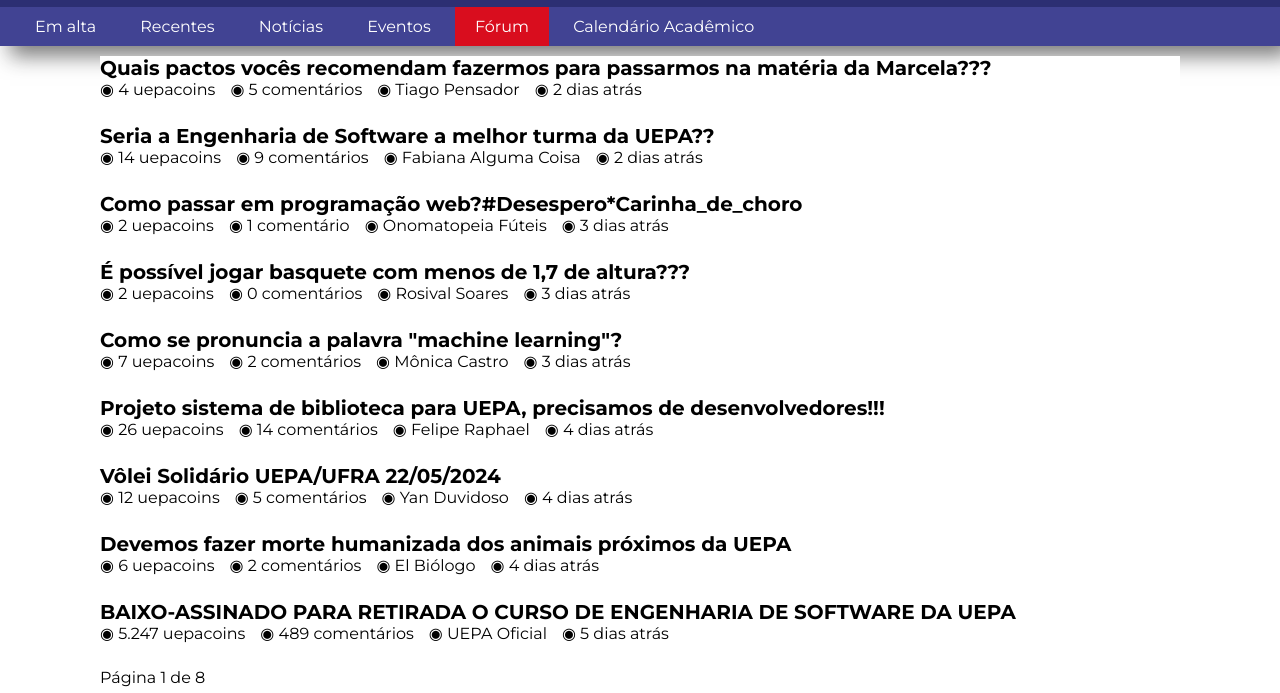
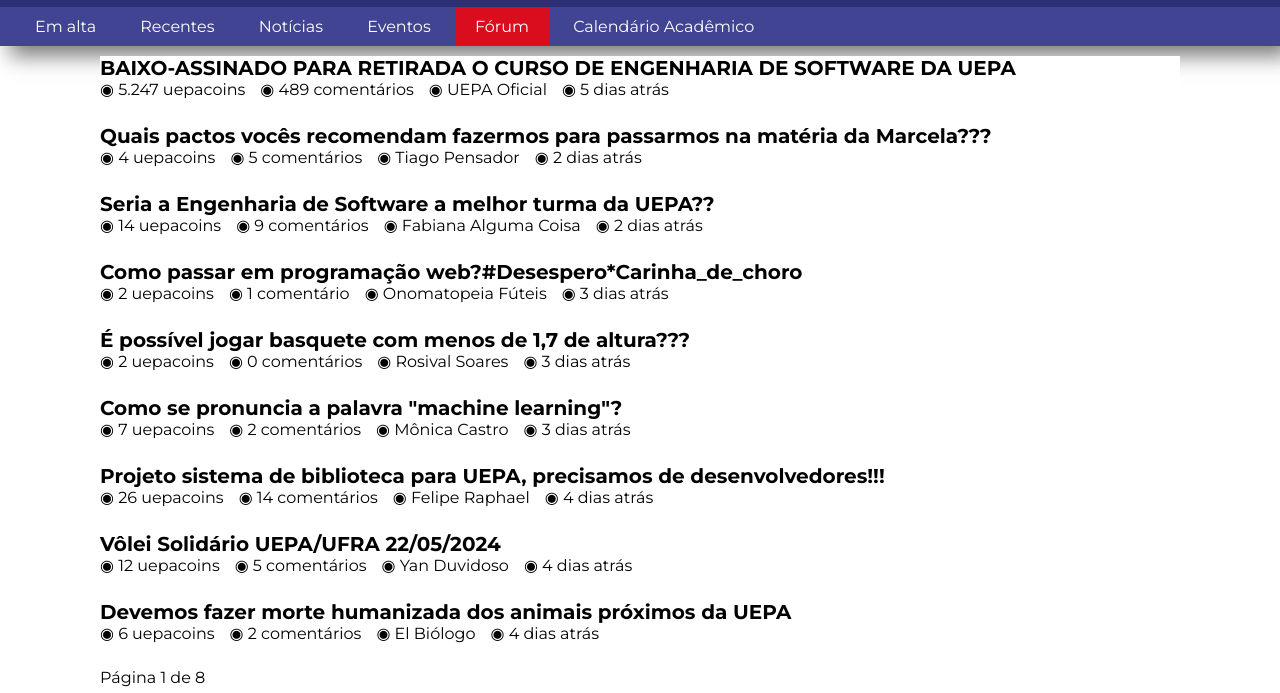
Before and after one commit to Engenharia-de-Software-da-UEPA/projeto-desenvolvimento-web, a plain HTML site: page paginas/forum.html in a window 1280 px wide. Shown: the part 92-785 px from the top of the page. Drawn offline with Linux system fonts and the light colour scheme.

Commit message:
Finalização da página topicoForum.html, e adicao de alguns elementos css

```diff
--- a/paginas/forum.html
+++ b/paginas/forum.html
@@ -8,7 +8,7 @@
     <link rel="icon" href="../imagens/uepafavicon.png" type="image/png">
     <link rel="stylesheet" href="https://cdnjs.cloudflare.com/ajax/libs/font-awesome/6.5.2/css/all.min.css"
         integrity="sha512-SnH5WK+bZxgPHs44uWIX+LLJAJ9/2PkPKZ5QiAj6Ta86w+fsb2TkcmfRyVX3pBnMFcV7oQPJkl9QevSCWr3W6A=="
-    crossorigin="anonymous" referrerpolicy="no-referrer"/>
+        crossorigin="anonymous" referrerpolicy="no-referrer" />
     <title>UEPA Hub: Seu espaço virtual de comunicação universitária</title>
 </head>
 
@@ -16,8 +16,7 @@
     <header>
         <div class="cabecalho__inicial">
             <picture>
-                <source srcset="../imagens/uepahublogo.png"
-                media="(min-wclassth: 600px)">
+                <source srcset="../imagens/uepahublogo.png" media="(min-wclassth: 600px)">
                 <a href="/index.html">
                     <img class="cabecalho__inicial__logo" src="../../imagens/uepahublogo.png">
                 </a>
@@ -26,8 +25,7 @@
             <div class="cabecalho__inicial__perfil">
                 <p class="cabecalho__inicial__perfil__usuario">Usuário Teste</p>
                 <picture>
-                    <source srcset="../imagens/uepahublogo.png"
-                    media="(min-wclassth: 600px)">
+                    <source srcset="../imagens/uepahublogo.png" media="(min-wclassth: 600px)">
                     <a href="meuperfil.html">
                         <img class="cabecalho__inicial__perfil__foto" src="../imagens/uepahubperfilbranco.png">
                     </a>
@@ -36,12 +34,18 @@
         </div>
         <nav class="cabecalho__navegacao">
             <ul class="cabecalho__itens">
-                <li class="cabecalho__itens__item"><a class="cabecalho__itens__link" href="../index.html">Em alta</a></li>
-                <li class="cabecalho__itens__item"><a class="cabecalho__itens__link" href="recentes.html">Recentes</a></li>
-                <li class="cabecalho__itens__item"><a class="cabecalho__itens__link" href="noticias.html">Notícias</a></li>
-                <li class="cabecalho__itens__item"><a class="cabecalho__itens__link" href="eventos.html">Eventos</a></li>
-                <li class="cabecalho__itens__item"><a class="cabecalho__itens__link__selecionado" href="forum.html">Fórum</a></li>
-                <li class="cabecalho__itens__item"><a class="cabecalho__itens__link" href="#calendario_academico">Calendário Acadêmico</a></li>
+                <li class="cabecalho__itens__item"><a class="cabecalho__itens__link" href="../index.html">Em alta</a>
+                </li>
+                <li class="cabecalho__itens__item"><a class="cabecalho__itens__link" href="recentes.html">Recentes</a>
+                </li>
+                <li class="cabecalho__itens__item"><a class="cabecalho__itens__link" href="noticias.html">Notícias</a>
+                </li>
+                <li class="cabecalho__itens__item"><a class="cabecalho__itens__link" href="eventos.html">Eventos</a>
+                </li>
+                <li class="cabecalho__itens__item"><a class="cabecalho__itens__link__selecionado"
+                        href="forum.html">Fórum</a></li>
+                <li class="cabecalho__itens__item"><a class="cabecalho__itens__link"
+                        href="#calendario_academico">Calendário Acadêmico</a></li>
             </ul>
         </nav>
     </header>
@@ -49,7 +53,21 @@
         <div class="forum">
             <ol>
                 <li>
-                    <div class="forum_main"><strong>Quais pactos vocês recomendam fazermos para passarmos na matéria da Marcela???</strong>
+                    <div class="forum_main"><a href="topicoForum.html" class="estiloTituloForum">
+                            <p><strong class="estiloTituloForum">BAIXO-ASSINADO PARA RETIRADA O CURSO DE ENGENHARIA DE
+                                    SOFTWARE DA UEPA</strong></p>
+                        </a>
+                    </div>
+                    <div class="forum_description">
+                        <p>◉ 5.247 uepacoins</p>
+                        <p>◉ 489 comentários</p>
+                        <p>◉ UEPA Oficial</p>
+                        <p>◉ 5 dias atrás</p>
+                    </div>
+                </li>
+                <li>
+                    <div class="forum_main"><strong>Quais pactos vocês recomendam fazermos para passarmos na matéria da
+                            Marcela???</strong>
                     </div>
                     <div class="forum_description">
                         <p>◉ 4 uepacoins</p>
@@ -99,7 +117,8 @@
                     </div>
                 </li>
                 <li>
-                        <div class="forum_main"><strong>Projeto sistema de biblioteca para UEPA, precisamos de desenvolvedores!!! </strong>
+                    <div class="forum_main"><strong>Projeto sistema de biblioteca para UEPA, precisamos de
+                            desenvolvedores!!! </strong>
                     </div>
                     <div class="forum_description">
                         <p>◉ 26 uepacoins</p>
@@ -126,16 +145,6 @@
                         <p>◉ 2 comentários</p>
                         <p>◉ El Biólogo</p>
                         <p>◉ 4 dias atrás</p>
-                    </div>
-                </li>
-                <li>
-                    <div class="forum_main"><strong>BAIXO-ASSINADO PARA RETIRADA O CURSO DE ENGENHARIA DE SOFTWARE DA UEPA</strong>
-                    </div>
-                    <div class="forum_description">
-                            <p>◉ 5.247 uepacoins</p>
-                            <p>◉ 489 comentários</p>
-                            <p>◉ UEPA Oficial</p>
-                            <p>◉ 5 dias atrás</p>
                     </div>
                 </li>
             </ol>
@@ -168,8 +177,7 @@
         <div class="rodape__conteudo">
             <div class="rodape__contatos">
                 <picture>
-                    <source srcset="../imagens/uepahublogo.png"
-                    media="(min-wclassth: 600px)">
+                    <source srcset="../imagens/uepahublogo.png" media="(min-wclassth: 600px)">
                     <img class="rodape__uepa__hub__logo" src="../imagens/uepahublogo.png">
                 </picture><br>
                 <i class="fa-brands fa-instagram"></i>
@@ -204,7 +212,8 @@
             <div class="rodape__topicos2">
                 <h3>Links úteis</h3>
                 <ul>
-                    <li><a class="rodape__link" href="mailto:joao.podsousa@aluno.uepa.br"><i class="fa-regular fa-envelope"></i> Fale Conosco</a></li>
+                    <li><a class="rodape__link" href="mailto:joao.podsousa@aluno.uepa.br"><i
+                                class="fa-regular fa-envelope"></i> Fale Conosco</a></li>
                     <li><a class="rodape__link" href="faq.html">FAQ: Perguntas<br>Frequentes</a></li>
                     <li><a class="rodape__link" href="criarPublicacao.html">Criar Publicação</a></li>
                     <li><a class="rodape__link" href="criarTopico.html">Criar Tópico</a></li>
--- a/style.css
+++ b/style.css
@@ -132,6 +132,10 @@
 .forum_main{
   font-size: 20px;
 }
+.estiloTituloForum{
+  text-decoration: none;
+  color: black;
+}
 .forum_description{
   display: flex;
   flex-direction: row;
@@ -168,10 +172,7 @@
 .forum{
   display: flex;
 }
-.forum_main{
-  font-size: 20px;
 
-}
 .forum_description{
   display: flex;
   flex-direction: row;
@@ -185,11 +186,6 @@
   margin: 10px;
   margin-left: 100px;
   margin-right: 100px;
-}
-
-.forum_main{
-  font-style: none;
-  color: black;
 }
 
 .corpoTopicoForum{
@@ -500,9 +496,7 @@
 .forum {
   display: flex;
 }
-.forum_main {
-  font-size: 20px;
-}
+
 .forum_description {
   display: flex;
   flex-direction: row;
```
Lines whose indentation alone changed are shown as unchanged.
